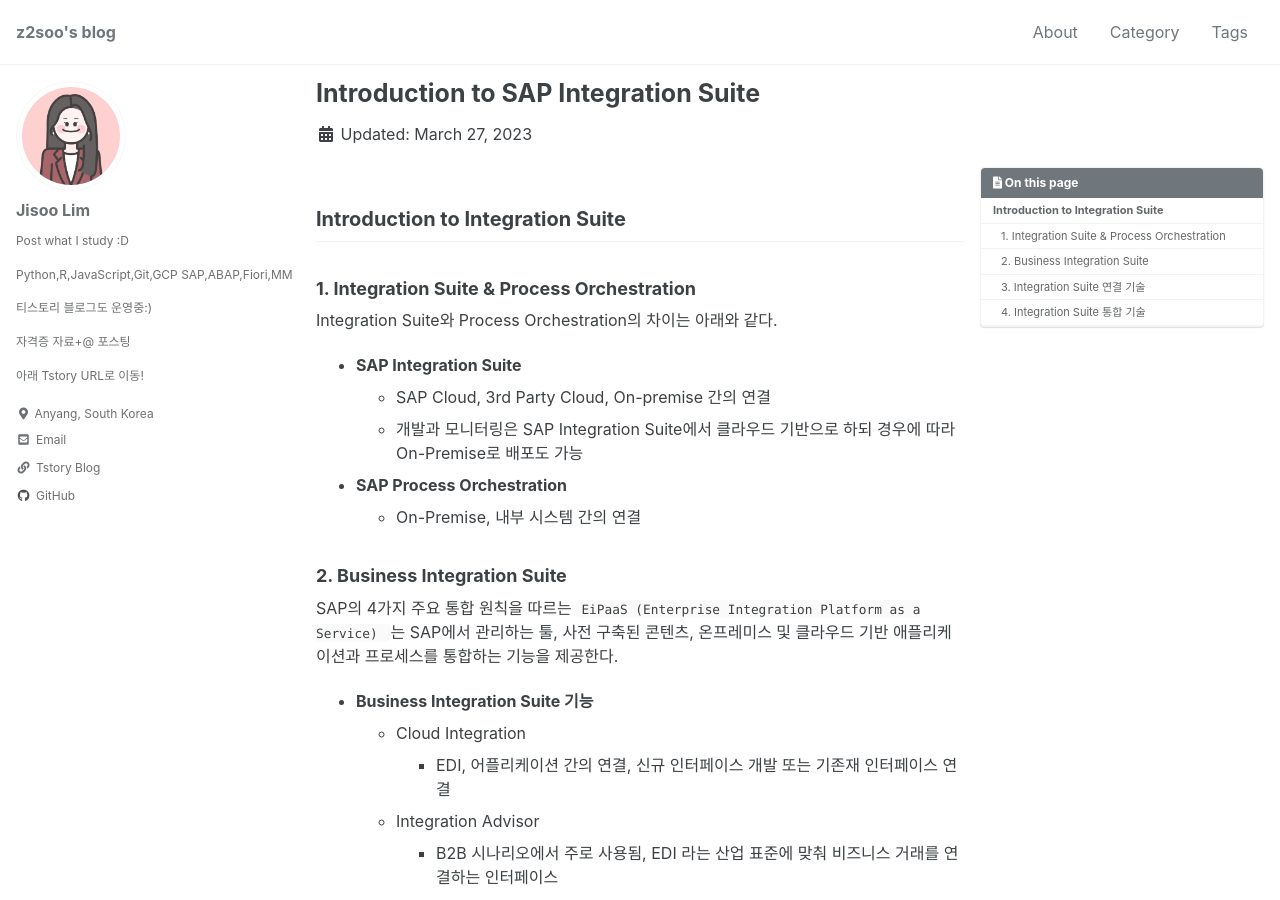
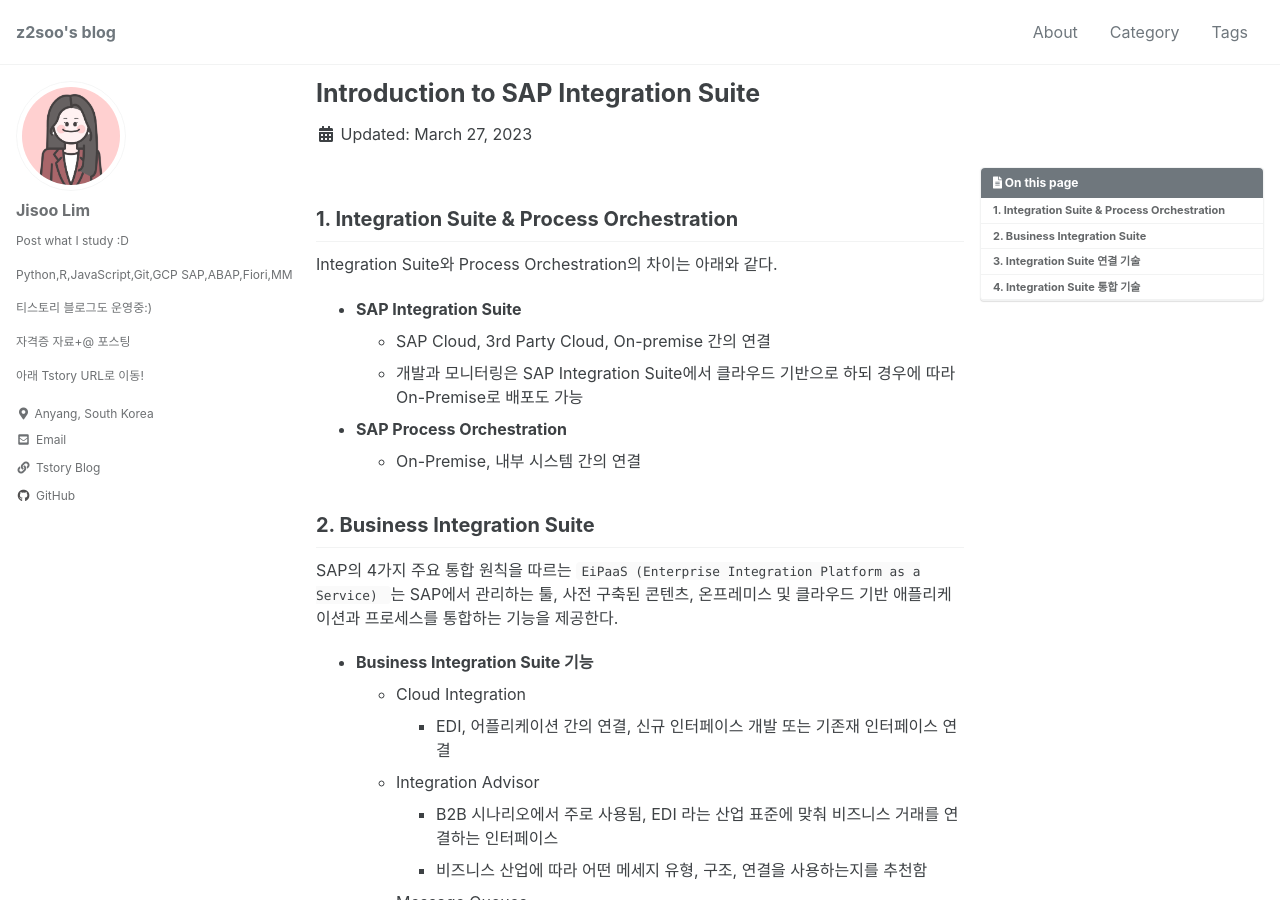
Before and after one commit to z2soo/z2soo.github.io, a Jekyll site: the page built from _posts/2023-03-27-Introduction-to-SAP-Integration-Suite.md, in a window 1280 px wide and 900 px high. Built offline with Jekyll 4.4.1, drawn with Linux system fonts in a browser that asks for light colours; cached includes are drawn as plain includes; some web fonts are replaced.

Commit message:
Update 2023-03-27-Introduction-to-SAP-Integration-Suite.md

```diff
--- a/_posts/2023-03-27-Introduction-to-SAP-Integration-Suite.md
+++ b/_posts/2023-03-27-Introduction-to-SAP-Integration-Suite.md
@@ -9,9 +9,7 @@ tags:
 toc: true
 ---
 
-## Introduction to Integration Suite
-
-### 1. Integration Suite & Process Orchestration
+## 1. Integration Suite & Process Orchestration
 
 Integration Suite와 Process Orchestration의 차이는 아래와 같다.
 
@@ -24,7 +22,7 @@ Integration Suite와 Process Orchestration의 차이는 아래와 같다.
 
 
 
-### 2. Business Integration Suite
+## 2. Business Integration Suite
 
 SAP의 4가지 주요 통합 원칙을 따르는 `EiPaaS (Enterprise Integration Platform as a Service) `는 SAP에서 관리하는 툴, 사전 구축된 콘텐츠, 온프레미스 및 클라우드 기반 애플리케이션과 프로세스를 통합하는 기능을 제공한다.
 
@@ -51,7 +49,7 @@ SAP의 4가지 주요 통합 원칙을 따르는 `EiPaaS (Enterprise Integration
 
 
 
-### 3. Integration Suite 연결 기술
+## 3. Integration Suite 연결 기술
 
 SAP 및 다른 솔루션들은 api를 제공하고 이를 가지고 연결, 개발을 진행한다. 하지만 사용하는 패턴(메시지 처리, 오류 처리, 이벤트 처리 등)이 다르기 때문에 어떻게 사용할지를 습득하는 과정이 필요하다. 이렇게 다른 연결 방법을 가진 솔루션들을 쉽게 연결하기 위한 connector를 제공하는데 이 것이 바로 아래 내용 중 Open connector에 해당된다.
 
@@ -63,7 +61,7 @@ SAP 및 다른 솔루션들은 api를 제공하고 이를 가지고 연결, 개
 
 
 
-### 4. Integration Suite 통합 기술
+## 4. Integration Suite 통합 기술
 
 SAP Integration Suite에서는 아래와 같은 기술적 통합을 지원한다.
 
```
